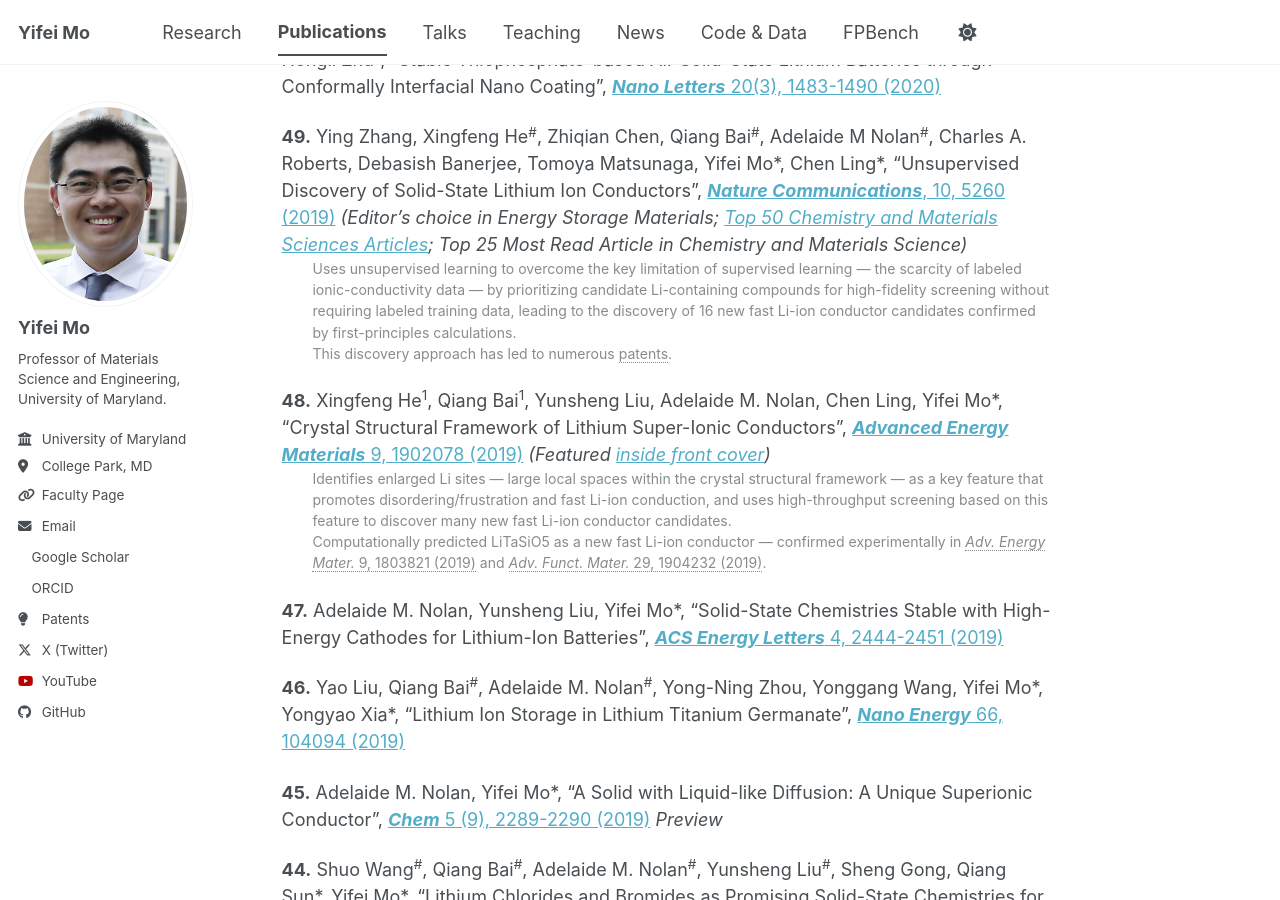
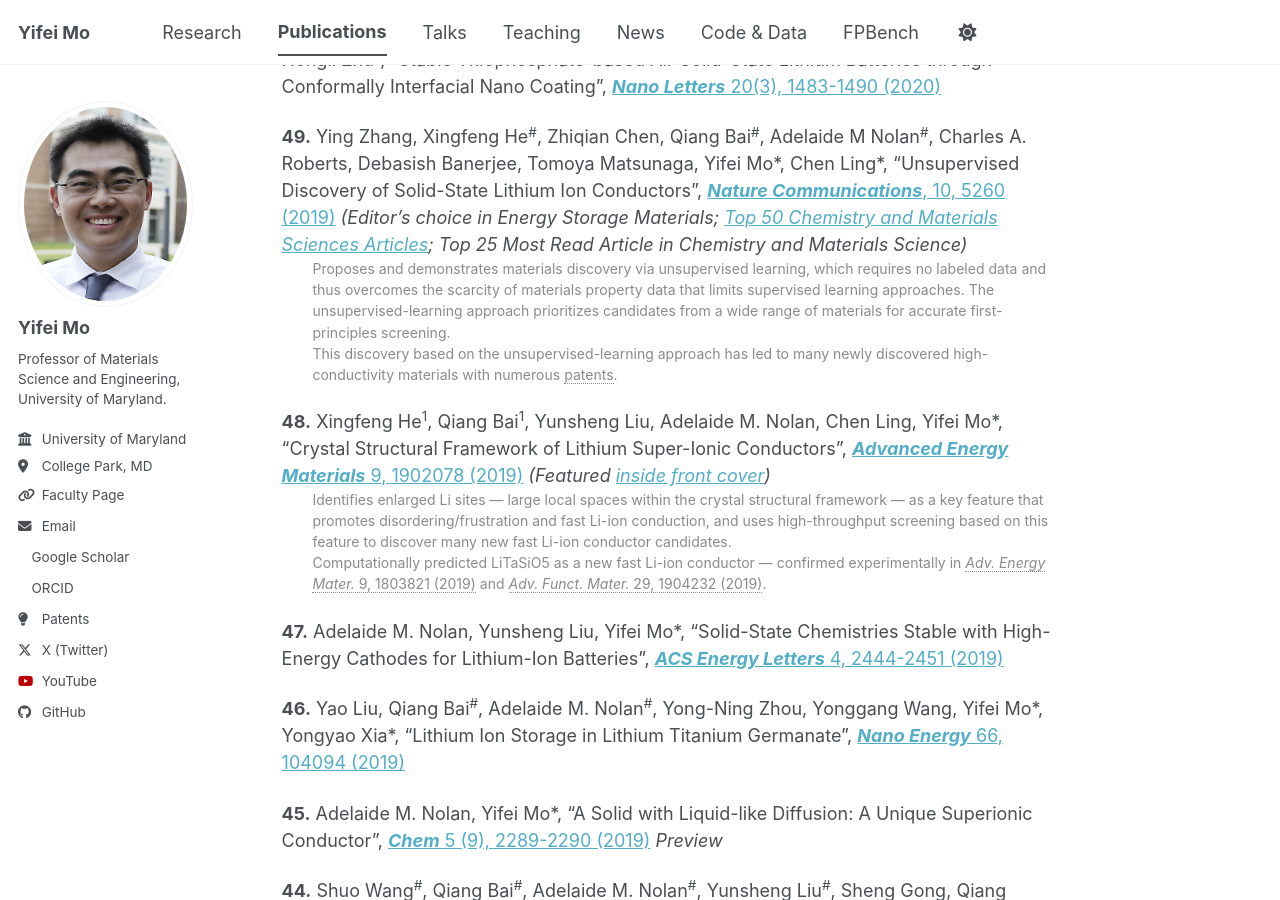
Before and after one commit to yifeimo/yifeimo.github.io, a Jekyll site: the page built from _pages/publications.md, in a window 1280 px wide and 900 px high, scrolled down 7525 px. Built offline with Jekyll 4.4.1, drawn with Linux system fonts in a browser that asks for light colours; a style sheet for code colours, icons or effects is not loaded.

Commit message:
Rewrite entry 49 description closer to abstract
Co-Authored-By: Claude Sonnet 5 <noreply@anthropic.com>

```diff
--- a/_pages/publications.md
+++ b/_pages/publications.md
@@ -130,7 +130,7 @@ author_profile: true
 **50.** Daxian Cao, Yubin Zhang, Adelaide M. Nolan<sup>#</sup>, Jinzhi Sheng, Yifei Mo\*, Yan Wang\*, Hongli Zhu\*, "Stable Thiophosphate-based All-Solid-State Lithium Batteries through Conformally Interfacial Nano Coating", [***Nano Letters*** 20(3), 1483-1490 (2020)](https://doi.org/10.1021/acs.nanolett.9b02678)
 
 **49.** Ying Zhang, Xingfeng He<sup>#</sup>, Zhiqian Chen, Qiang Bai<sup>#</sup>, Adelaide M Nolan<sup>#</sup>, Charles A. Roberts, Debasish Banerjee, Tomoya Matsunaga, Yifei Mo\*, Chen Ling\*, "Unsupervised Discovery of Solid-State Lithium Ion Conductors", [***Nature Communications***, 10, 5260 (2019)](https://doi.org/10.1038/s41467-019-13214-1) *(Editor's choice in Energy Storage Materials; [Top 50 Chemistry and Materials Sciences Articles](https://www.nature.com/collections/giacagiaca); Top 25 Most Read Article in Chemistry and Materials Science)*
-<br><span class="citation" style="display: block; margin-left: 2.2em;">Uses unsupervised learning to overcome the key limitation of supervised learning — the scarcity of labeled ionic-conductivity data — by prioritizing candidate Li-containing compounds for high-fidelity screening without requiring labeled training data, leading to the discovery of 16 new fast Li-ion conductor candidates confirmed by first-principles calculations.<br>This discovery approach has led to numerous [patents](/publications/#patents).</span>
+<br><span class="citation" style="display: block; margin-left: 2.2em;">Proposes and demonstrates materials discovery via unsupervised learning, which requires no labeled data and thus overcomes the scarcity of materials property data that limits supervised learning approaches. The unsupervised-learning approach prioritizes candidates from a wide range of materials for accurate first-principles screening.<br>This discovery based on the unsupervised-learning approach has led to many newly discovered high-conductivity materials with numerous [patents](/publications/#patents).</span>
 
 **48.** Xingfeng He<sup>1</sup>, Qiang Bai<sup>1</sup>, Yunsheng Liu, Adelaide M. Nolan, Chen Ling, Yifei Mo\*, "Crystal Structural Framework of Lithium Super-Ionic Conductors", [***Advanced Energy Materials*** 9, 1902078 (2019)](https://doi.org/10.1002/aenm.201902078) *(Featured [inside front cover](https://doi.org/10.1002/aenm.201970169))*
 <br><span class="citation" style="display: block; margin-left: 2.2em;">Identifies enlarged Li sites — large local spaces within the crystal structural framework — as a key feature that promotes disordering/frustration and fast Li-ion conduction, and uses high-throughput screening based on this feature to discover many new fast Li-ion conductor candidates.<br>Computationally predicted LiTaSiO5 as a new fast Li-ion conductor — confirmed experimentally in [*Adv. Energy Mater.* 9, 1803821 (2019)](https://doi.org/10.1002/aenm.201803821) and [*Adv. Funct. Mater.* 29, 1904232 (2019)](https://doi.org/10.1002/adfm.201904232).</span>
```
